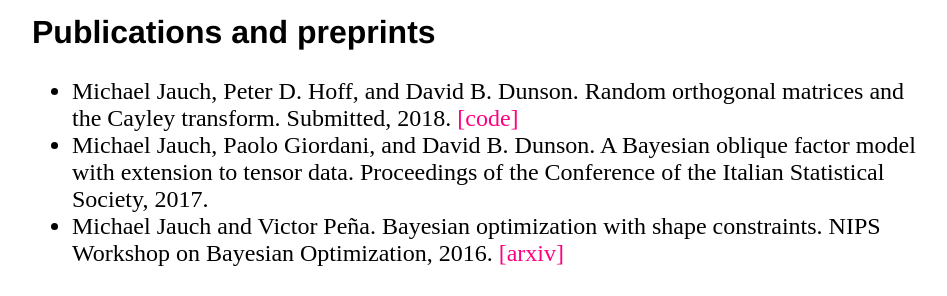
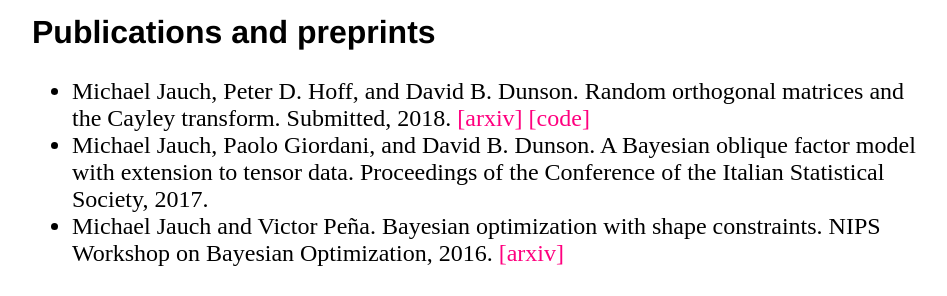
Before and after one commit to michaeljauch/michaeljauch.github.io, a Jekyll site: the page built from index.html, in a window 1280 px wide. Shown: the part 415-711 px from the top of the page, without its empty margins (160-1107 px from the left). Built offline with Jekyll 4.4.1, drawn with Linux system fonts in a browser that asks for light colours.

Commit message:
add cayley paper

```diff
--- a/index.html
+++ b/index.html
@@ -9,7 +9,7 @@ title: Michael Jauch
 	<p>I can be reached by email at <a href="mailto:michael.jauch@duke.edu" style="color:#FF007F;">michael.jauch@duke.edu</a>.<br></p>
 	<h2>Publications and preprints</h2>
 	<ul style="font-size:1.5em">
-  		<li>Michael Jauch, Peter D. Hoff, and David B. Dunson. Random orthogonal matrices and the Cayley transform. Submitted, 2018. <a href="https://github.com/michaeljauch/cayley" style="color:#FF007F;">[code]</a></li>
+  		<li>Michael Jauch, Peter D. Hoff, and David B. Dunson. Random orthogonal matrices and the Cayley transform. Submitted, 2018. <a href="https://arxiv.org/abs/1810.02881" style="color:#FF007F;">[arxiv]</a> <a href="https://github.com/michaeljauch/cayley" style="color:#FF007F;">[code]</a></li>
   		<li> Michael Jauch,  Paolo Giordani, and David B. Dunson. A Bayesian oblique factor model with extension to tensor data. Proceedings of the Conference of the Italian Statistical Society, 2017. </li>
   		<li>Michael Jauch and Victor Peña. Bayesian optimization with shape constraints. NIPS Workshop on Bayesian Optimization, 2016. <a href="https://arxiv.org/abs/1612.08915" style="color:#FF007F;">[arxiv]</a></li>
 	</ul>
```
